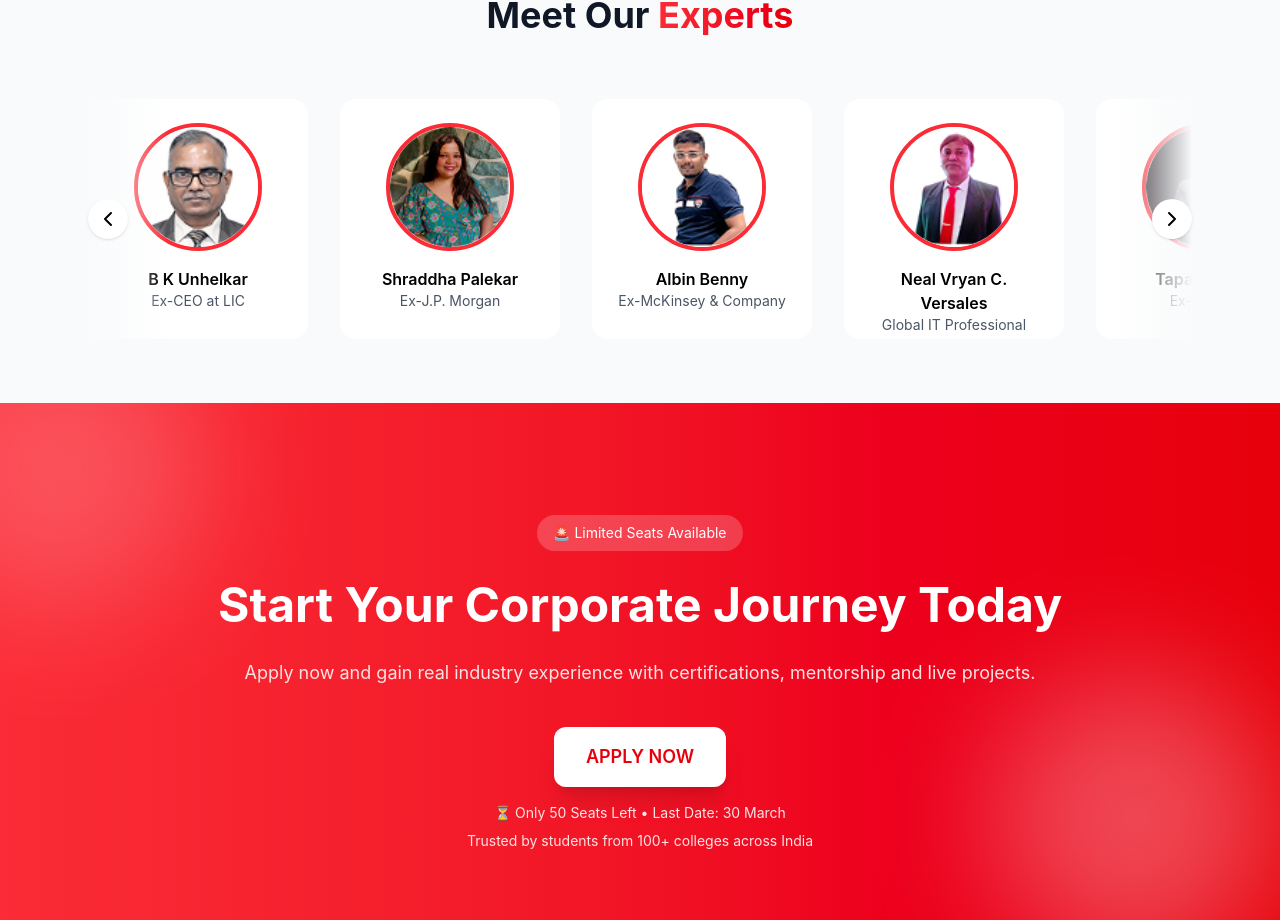
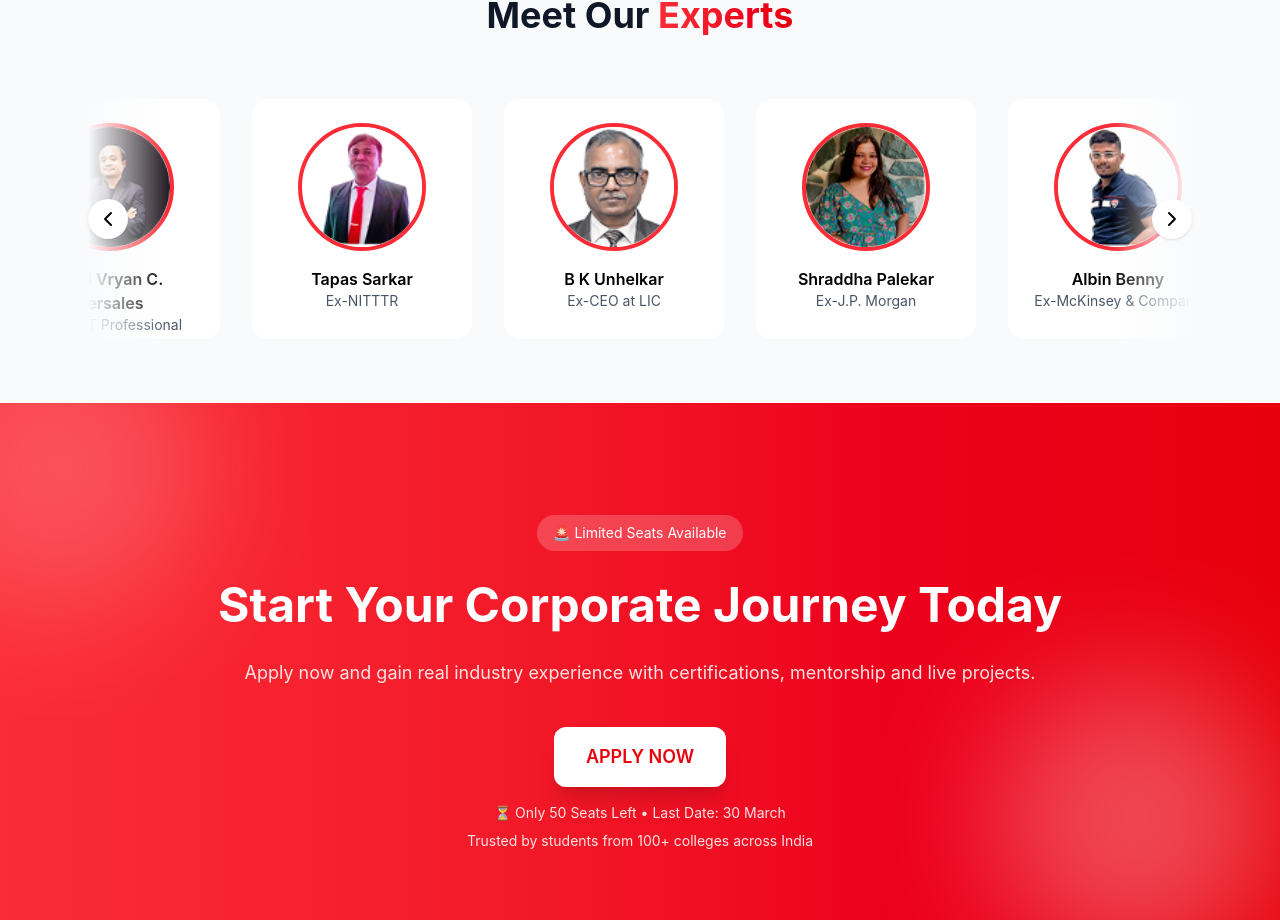
Before and after one commit to rohit-tamboli/intern-landing, a React app in the folder frontend/: page / in a window 1280 px wide. Shown: the part 3500-4420 px from the top of the page. Built offline with nearby package versions, Linux system fonts and the light colour scheme; the HTML template or start-up script is replaced by a standard one.

Commit message:
first commit

```diff
--- a/frontend/src/Components/Experts.jsx
+++ b/frontend/src/Components/Experts.jsx
@@ -9,8 +9,8 @@ export default function ExpertsSlider() {
     { name: "B K Unhelkar", role: "Ex-CEO at LIC", img: "/Ex1.png" },
     { name: "Shraddha Palekar", role: "Ex-J.P. Morgan", img: "/Ex2.png" },
     { name: "Albin Benny", role: "Ex-McKinsey & Company", img: "/Ex3.png" },
-    { name: "Neal Vryan C. Versales", role: "Global IT Professional", img: "/Ex4.png" },
-    { name: "Tapas Sarkar", role: "Ex-NITTTR", img: "/Ex5.png" },
+    { name: "Neal Vryan C. Versales", role: "Global IT Professional", img: "/Ex5.png" },
+    { name: "Tapas Sarkar", role: "Ex-NITTTR", img: "/Ex4.png" },
   ];
 
   const loopExperts = [...experts, ...experts];
@@ -24,7 +24,7 @@ export default function ExpertsSlider() {
 
     const scroll = () => {
       if (!isPaused) {
-        slider.scrollLeft += 0.5;
+        slider.scrollLeft += 2;
 
         // infinite loop reset
         if (slider.scrollLeft >= slider.scrollWidth / 2) {
--- a/frontend/src/Components/InternsSlider.jsx
+++ b/frontend/src/Components/InternsSlider.jsx
@@ -49,7 +49,7 @@ export default function InSlider() {
 
     const scroll = () => {
       if (!isPaused) {
-        slider.scrollLeft += 0.5;
+        slider.scrollLeft += 2;
 
         if (slider.scrollLeft >= slider.scrollWidth / 2) {
           slider.scrollLeft = 0;
```
